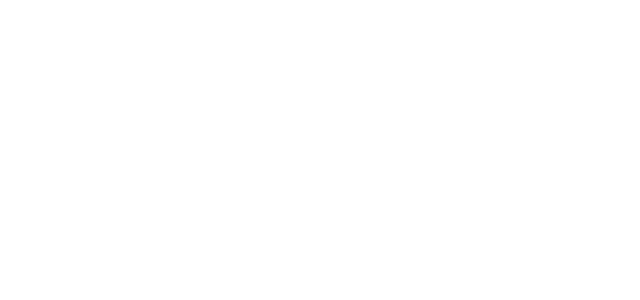
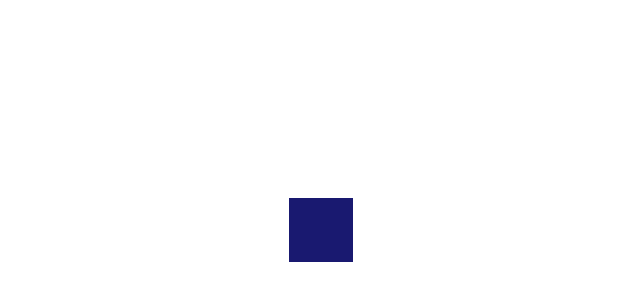
Before and after one commit to ZimCabrera/mytinerary-Cabrera, a React app: page / in a window 1280 px wide. Shown: the part 170-470 px from the top of the page, without its empty margins (319-959 px from the left). Built offline with nearby package versions, Linux system fonts and the light colour scheme; the HTML template or start-up script is replaced by a standard one.

Commit message:
cambio de color

```diff
--- a/src/App.css
+++ b/src/App.css
@@ -9,6 +9,7 @@
   margin: 0 auto;
   padding: 2rem;
   text-align: center;
+  background-color: midnightblue;
 }
 
 .logo {
```
